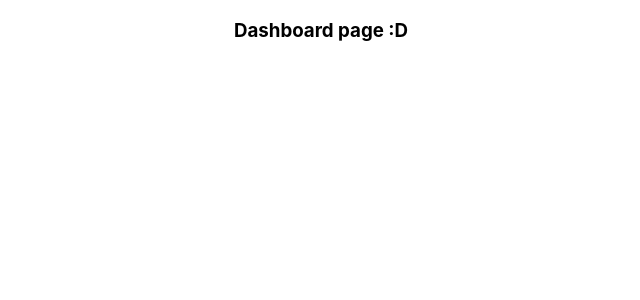
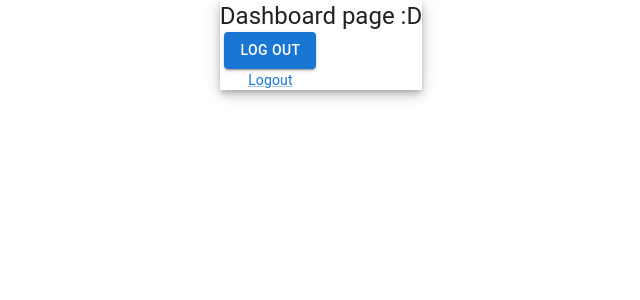
Before and after one commit to NazemMahmud/mern-chat, a React (Create React App) app in the folder client/: page /dashboard in a window 1280 px wide. Shown: the top 300 px of the page, without its empty margins (319-959 px from the left). Built offline with nearby package versions, Linux system fonts and the light colour scheme; sample sign-in values are in the browser's storage.

Commit message:
logout ui action done, api remains

```diff
--- a/client/src/config/axios.js
+++ /dev/null
@@ -1,15 +0,0 @@
-import axios from 'axios';
-import {appConfig} from "./config";
-
-
-const instance = axios.create({
-   baseURL: appConfig.apiBaseUrl,
-   timeout: 1000,
-   headers: {
-      "Accept": "application/json",
-      "Content-Type": "application/json",
-   }
-});
-
-
-export {instance};
--- a/client/src/pages/Dashboard/index.js
+++ b/client/src/pages/Dashboard/index.js
@@ -1,9 +1,16 @@
-import {useEffect} from "react";
+import React, {useEffect} from "react";
 import {useNavigate} from "react-router-dom";
 import {getAccessToken} from "../../utility/utils";
+import Grid from "@mui/material/Grid";
+import Paper from "@mui/material/Paper";
+import {Button, Link, Typography} from "@mui/material";
+import {logout} from "../../services/Authentication/auth.service";
+import {handleLogout} from "../../redux/authentication";
+import {useDispatch} from "react-redux";
 
 const Dashboard = () => {
     const navigate = useNavigate();
+    const dispatch = useDispatch();
     // redirect if not logged in
     useEffect(() => {
         if (!getAccessToken) {
@@ -11,11 +18,52 @@ const Dashboard = () => {
         }
     }, []);
 
+    const signOut = async event => {
+        event.preventDefault()
+        // LATER: add a loader
+        await logout()
+            .then(response => {
+                dispatch(handleLogout())
+                navigate('/login')
+            })
+            .catch(error => {
+                console.log('error..', error)
+            });
+    }
 
     return (
-        <div>
-            <h3>Dashboard page :D </h3>
-        </div>
+        <Grid container spacing={0}
+              direction="column"
+              alignItems="center"
+              justifyContent="center">
+            <Grid item xs={12} sm={12} md={12}>
+                <Paper elevation={6} square p={2}>
+                    <div>
+                        <Typography component="h5" variant="h5">
+                            Dashboard page :D
+                        </Typography>
+
+
+
+                        <Grid container>
+                            <Grid item xs={6}>
+                                <Button onClick={signOut} variant="contained" color="primary">
+                                    Log out
+                                </Button>
+                            </Grid>
+                        </Grid>
+
+                        <Grid container>
+                            <Grid item xs={6}>
+                                <Link href="#" variant="body2" onClick={signOut}>
+                                    Logout
+                                </Link>
+                            </Grid>
+                        </Grid>
+                    </div>
+                </Paper>
+            </Grid>
+        </Grid>
     )
 }
 
--- a/client/src/redux/authentication.js
+++ b/client/src/redux/authentication.js
@@ -17,9 +17,19 @@ export const authSlice = createSlice({
       localStorage.setItem('accessToken', action.payload.accessToken)
       // localStorage.setItem('refreshToken, JSON.stringify(action.payload.refreshToken))
     },
+    handleLogout: state => {
+      state.userData = {}
+      state.accessToken = null
+      // state.refreshToken = null
+      // ** Remove user, accessToken & refreshToken from localStorage
+      localStorage.removeItem('userData')
+      localStorage.removeItem('accessToken')
+      localStorage.removeItem('user')
+      // localStorage.removeItem('refreshToken')
+    }
   }
 })
 
-export const { handleLogin } = authSlice.actions
+export const { handleLogin, handleLogout } = authSlice.actions
 
 export default authSlice.reducer;
--- a/client/src/services/Authentication/auth.service.js
+++ b/client/src/services/Authentication/auth.service.js
@@ -1,4 +1,4 @@
-import {instance as axios} from "../../config/axios";
+import {guestInstance as axios, authInstance as authAxios} from "../../utility/axios";
 
 export const login = async data => {
     // REMINDER: no need to receive id, it will be in token
@@ -9,3 +9,7 @@ export const login = async data => {
 export const registration = data => {
     return axios.post('/auth/signup', data);
 }
+
+export const logout = async () => {
+    return authAxios.post('/auth/logout');
+}
--- /dev/null
+++ b/client/src/utility/axios.js
@@ -0,0 +1,39 @@
+import axios from 'axios';
+import {appConfig} from "../config/config";
+import {store} from "../redux/store";
+import {getAccessToken} from "./utils";
+
+const guestInstance = axios.create({
+   baseURL: appConfig.apiBaseUrl,
+   timeout: 1000,
+   headers: {
+      "Accept": "application/json",
+      "Content-Type": "application/json",
+   }
+});
+
+const authInstance = axios.create({
+   baseURL: appConfig.apiBaseUrl,
+   timeout: 1000,
+   headers: {
+      Accept: "application/json",
+      "Content-Type": "application/json"
+   }
+});
+
+authInstance.interceptors.request.use(
+    config => {
+       // ** Get token from localStorage / state
+       // ** If token is present add it to request's Authorization Header
+
+       const accessToken = getAccessToken ; // if from store: store.getState().auth.accessToken
+       if (accessToken) {
+          // ** eslint-disable-next-line no-param-reassign
+          config.headers.Authorization = `Bearer ${accessToken}`;
+       }
+       return config;
+    },
+    error => Promise.reject(error)
+);
+
+export {guestInstance, authInstance};
```
